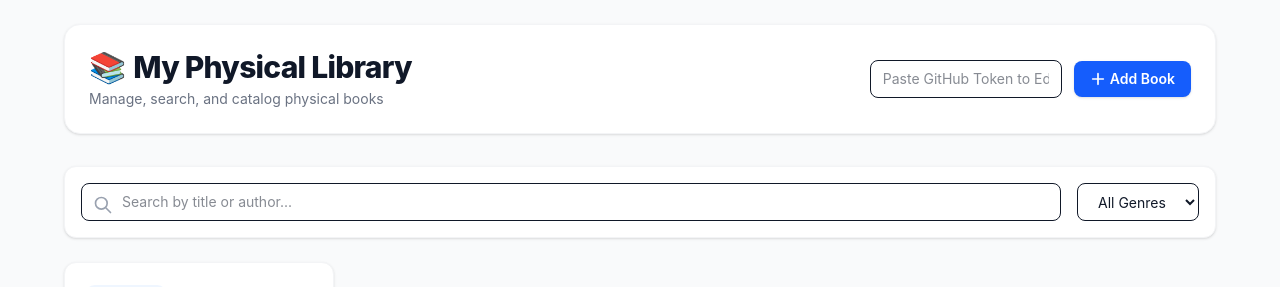
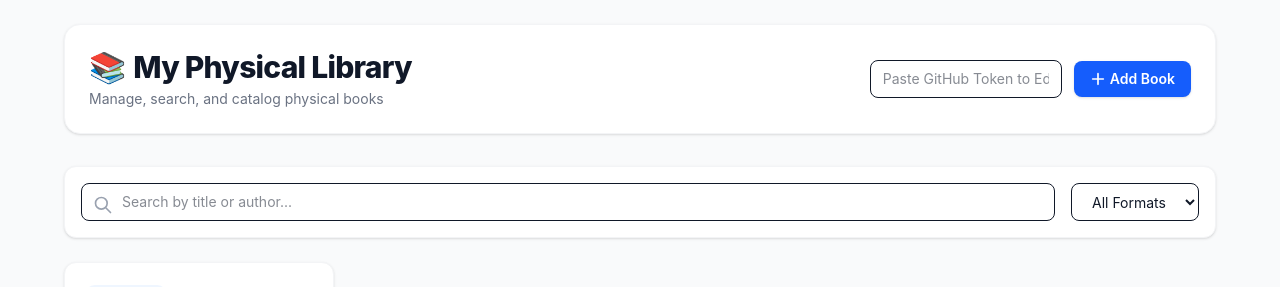
Before and after one commit to bniculea/books-manager, a React (Vite) app: page / in a window 1280 px wide. Shown: the top 287 px of the page. Built offline with nearby package versions, Linux system fonts and the light colour scheme.

Commit message:
Extracted search into its own component

```diff
--- a/src/App.tsx
+++ b/src/App.tsx
@@ -1,15 +1,15 @@
-import { useState, useEffect } from 'react';
-import {SearchIcon, PlusIcon, UserIcon, TagIcon} from "./components/atoms.tsx";
+import {useState, useEffect, useMemo} from 'react';
+import {PlusIcon, UserIcon, TagIcon} from "./components/atoms.tsx";
 import AddBookForm from "./components/forms/AddBookForm";
 import {Book} from "./types/Book.tsx";
+import Search from "./components/search";
+import {BookFilters} from "./components/search/Search.tsx";
 
 
 
 export default function App() {
     const [books, setBooks] = useState<Array<Book>>([]);
-    const [search, setSearch] = useState('');
-    const [selectedGenre, setSelectedGenre] = useState('');
-
+    const [filters, setFilters] = useState<BookFilters>({query: '', format: ''})
     // Form & Auth State
     const [token, setToken] = useState(localStorage.getItem('gh_token') || '');
     const [isOpen, setIsOpen] = useState(false);
@@ -27,16 +27,6 @@ export default function App() {
         localStorage.setItem('gh_token', val);
     };
 
-    // 2. Filter Logic
-    const filteredBooks = books.filter(book => {
-        const titleMatch = book.title?.toLowerCase().includes(search.toLowerCase()) || false;
-        const authorMatch = book.author?.toLowerCase().includes(search.toLowerCase()) || false;
-        const matchesSearch = titleMatch || authorMatch;
-        const matchesGenre = selectedGenre === '' || book.genre === selectedGenre;
-        return matchesSearch && matchesGenre;
-    });
-
-    const genres = [...new Set(books.map(b => b.genre))].filter(Boolean);
     const onSubmit = () => {
         // TODO: call the book service
     }
@@ -44,6 +34,21 @@ export default function App() {
     const onCancel = () => {
         setIsOpen(false);
     }
+
+    const filteredBooks = useMemo(() => {
+        const normalizedQuery = filters?.query?.toLowerCase();
+        return books.filter(book => {
+            const matchesQuery =
+                !filters?.query ||
+                book.title?.toLowerCase().includes(normalizedQuery) ||
+                book.author?.toLowerCase().includes(normalizedQuery);
+
+            const matchesFormat =
+                !filters.format || book.format  === filters.format;
+
+            return matchesQuery && matchesFormat;
+        });
+    }, [books, filters])
 
     return (
         <div className="min-h-screen bg-gray-50 text-gray-900 p-6">
@@ -74,29 +79,7 @@ export default function App() {
                         </button>
                     </div>
                 </header>
-
-                {/* Filters Panel */}
-                <div className="flex flex-col sm:flex-row gap-4 mb-6 bg-white p-4 rounded-xl shadow-sm border border-gray-100">
-                    <div className="relative flex-1">
-                        <SearchIcon />
-                        <input
-                            type="text"
-                            placeholder="Search by title or author..."
-                            value={search}
-                            onChange={(e) => setSearch(e.target.value)}
-                            className="w-full pl-10 pr-4 py-2 border rounded-lg focus:outline-none focus:ring-2 focus:ring-blue-500 text-sm"
-                        />
-                    </div>
-                    <select
-                        value={selectedGenre}
-                        onChange={(e) => setSelectedGenre(e.target.value)}
-                        className="px-4 py-2 border rounded-lg focus:outline-none focus:ring-2 focus:ring-blue-500 text-sm bg-white"
-                    >
-                        <option value="">All Genres</option>
-                        {genres.map(g => <option key={g} value={g}>{g}</option>)}
-                    </select>
-                </div>
-
+                <Search filters={filters} onFilterChange={setFilters} />
                 {/* Grid View */}
                 <div className="grid grid-cols-1 sm:grid-cols-2 md:grid-cols-3 lg:grid-cols-4 gap-6">
                     {filteredBooks.map(book => (
@@ -122,7 +105,6 @@ export default function App() {
                     ))}
                 </div>
 
-                {/* Modal for adding books */}
                 {isOpen && <AddBookForm onSubmit={onSubmit} onCancel={onCancel}/>}
 
             </div>
--- /dev/null
+++ b/src/components/search/Search.tsx
@@ -0,0 +1,46 @@
+import {SearchIcon} from "../atoms.tsx";
+import {BOOK_FORMAT} from "../../constants/books.tsx";
+
+export interface BookFilters {
+    query: string;
+    format: string;
+}
+
+interface SearchProps {
+    filters: BookFilters;
+    onFilterChange: (updatedFilters: BookFilters) => void;
+}
+const Search = (props: SearchProps) => {
+
+    const handleChange = (field: keyof BookFilters, value: string) => {
+        props.onFilterChange({
+            ...props.filters,
+            [field]: value
+        })
+    }
+
+    return (
+    <div className="flex flex-col sm:flex-row gap-4 mb-6 bg-white p-4 rounded-xl shadow-sm border border-gray-100">
+        <div className="relative flex-1">
+            <SearchIcon />
+            <input
+                type="text"
+                placeholder="Search by title or author..."
+                value={props.filters?.query}
+                onChange={e => handleChange('query', e.target.value)}
+                className="w-full pl-10 pr-4 py-2 border rounded-lg focus:outline-none focus:ring-2 focus:ring-blue-500 text-sm"
+            />
+        </div>
+        <select
+            value={props.filters?.format}
+            onChange={(e) => handleChange('format', e.target.value)}
+            className="px-4 py-2 border rounded-lg focus:outline-none focus:ring-2 focus:ring-blue-500 text-sm bg-white"
+        >
+            <option value="">All Formats</option>
+            {BOOK_FORMAT.map(g => <option key={g} value={g}>{g.toUpperCase()}</option>)}
+        </select>
+    </div>
+    )
+}
+
+export default Search;
--- /dev/null
+++ b/src/components/search/index.tsx
@@ -0,0 +1 @@
+export { default } from './Search.tsx';
--- a/src/types/Book.tsx
+++ b/src/types/Book.tsx
@@ -1,4 +1,4 @@
-import {BookStatus} from "../constants/books.tsx";
+import {BookFormat, BookStatus} from "../constants/books.tsx";
 
 export interface StorySeries {
     name: string;
@@ -21,4 +21,5 @@ export interface Book {
     publisher: string;
     series?: StorySeries | null;
     collection?: PublisherCollection | null;
+    format: BookFormat;
 }
```
